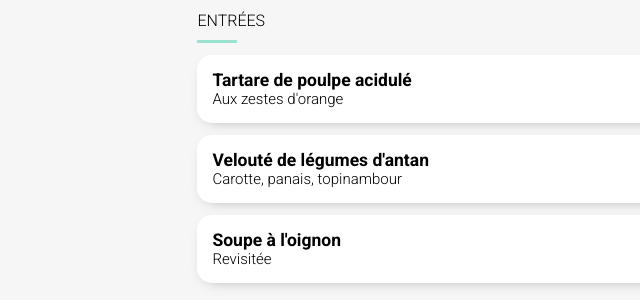
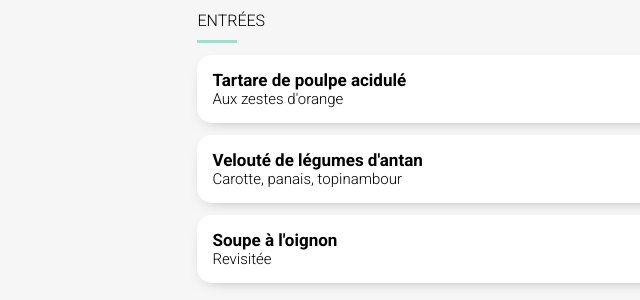
Before and after one commit to pierrepinoli/Ohmyfood, a website: page restaurants/a-la-francaise.html in a window 1280 px wide. Shown: the part 487-787 px from the top of the page, 120-760 px from the left. Drawn offline with Linux system fonts and the light colour scheme; a web font is replaced by a local one.

Commit message:
ajout d'un MQ pour ajuster le font des titres des plats pour les petites tailles d'ecrans

```diff
--- a/SASS/_partials/animation.scss
+++ b/SASS/_partials/animation.scss
@@ -345,7 +345,6 @@ $txt-white-color: #FFFFFF;
     50% {
         opacity: 0.8;
         width: auto;
-
     }
 
     100% {
--- a/SASS/_partials/media-queries.scss
+++ b/SASS/_partials/media-queries.scss
@@ -21,6 +21,20 @@ $txt-white-color: #FFFFFF;
 
 
 // MEDIA QUERIES //
+@media (min-width: 370px) {
+    .recipe {
+        .card {
+            .card__content {
+                .card__txt {
+                    .card__title {
+                        font-size: 17px;
+                    }
+                }
+            }
+        }
+    }
+}
+
 @media (min-width: 768px) {
     .menu {
         padding: 0;
--- a/SASS/_partials/pages-restaurants.scss
+++ b/SASS/_partials/pages-restaurants.scss
@@ -131,7 +131,7 @@ $txt-white-color: #FFFFFF;
                     font-family: $font-text;
                     font-weight: 700;
                     overflow: hidden;
-                    font-size: 17.5px;
+                    font-size: 15px;
                     text-overflow: ellipsis;
                 }
 
@@ -146,7 +146,6 @@ $txt-white-color: #FFFFFF;
                 font-family: $font-text;
                 font-weight: 700;
                 font-size: 15px;
-                padding-left: 5px;
 
                 .card__price__number {
                     display: flex;
```
Also changed, not shown: assets/style.css, 1 other file.
